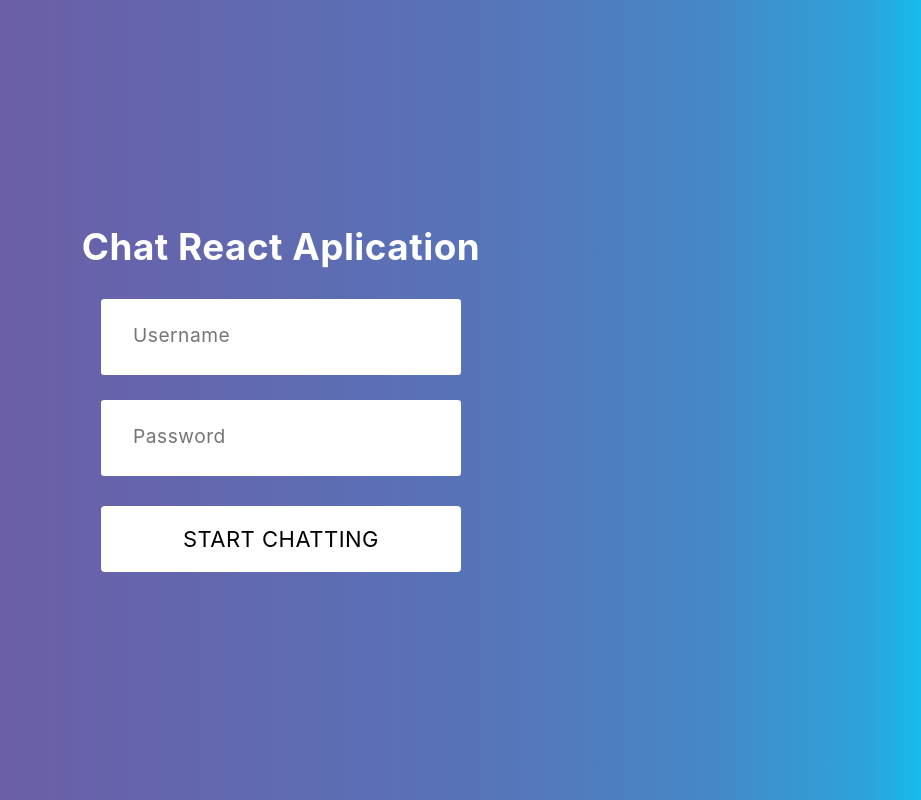
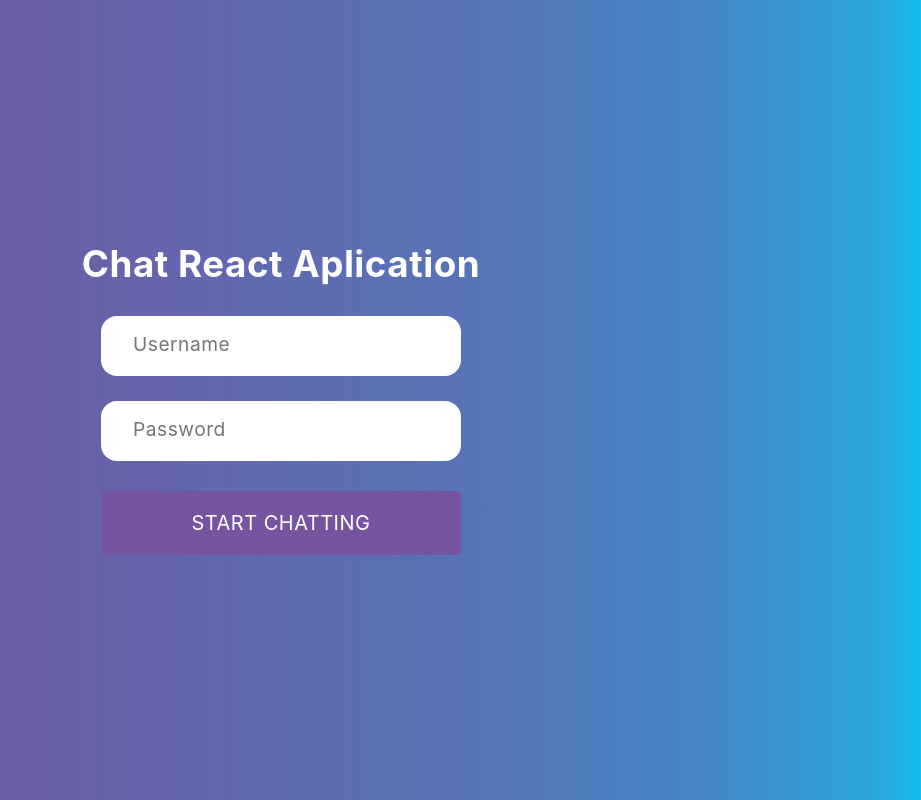
Before and after one commit to jaf88/chart-react, a React (Create React App) app: page / in a window 1280 px wide. Shown: the whole page, without its empty margins (359-1280 px from the left). Built offline with nearby package versions, Linux system fonts and the light colour scheme.

Commit message:
feat: change css file

```diff
--- a/src/App.css
+++ b/src/App.css
@@ -227,9 +227,9 @@
   .input {
     color: #333;
     font-size: 1.2rem;
-      margin: 0 auto;
-    padding: 1.5rem 2rem;
-    border-radius: 0.2rem;
+    margin: 0 auto;
+    padding: 1rem 2rem;
+    border-radius: 1rem;
     background-color: rgb(255, 255, 255);
     border: none;
     width: 90%;
@@ -255,11 +255,10 @@
   .button {
     border-radius: 4px;
     border: none;
-    background-color: white;
-    color: black;
-    text-align: center;
+    background-color: #7555A0;
+    color: white;
     text-transform: uppercase;
-    font-size: 22px;
+    font-size: 20px;
     padding: 20px;
     width: 200px;
     transition: all 0.4s;
```
